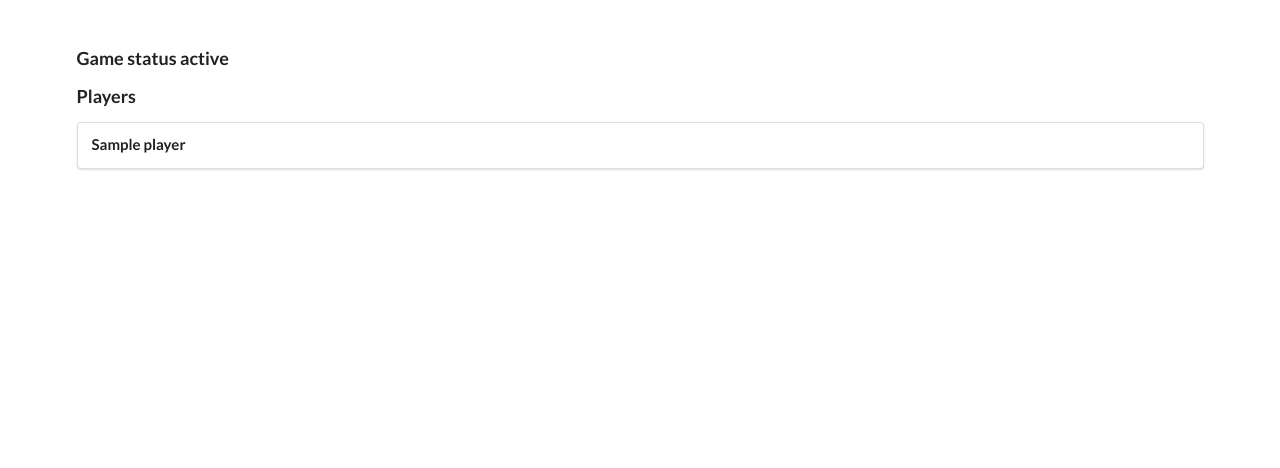
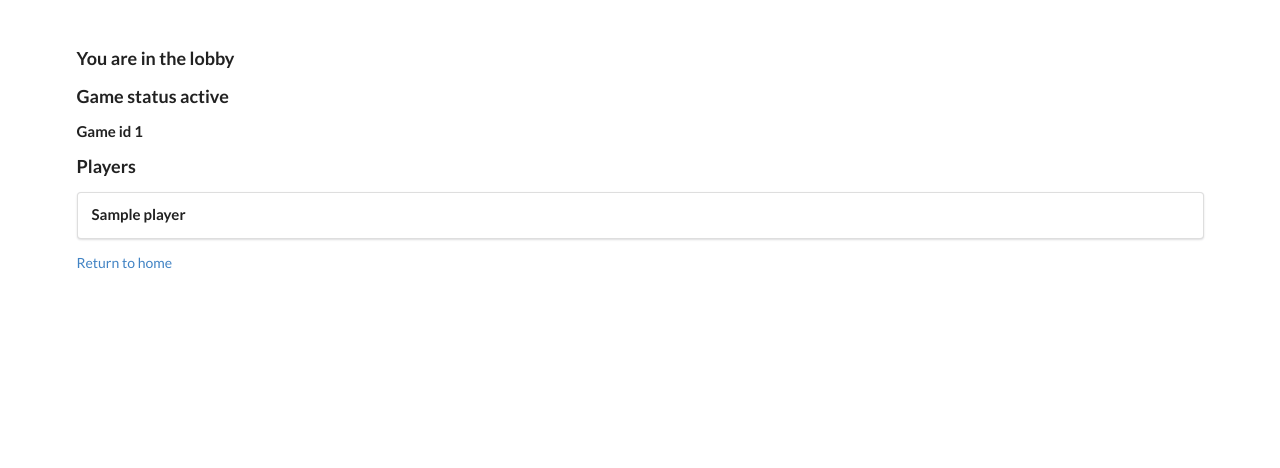
Before and after one commit to alex-law/villagers, a Flask app: template templates/lobby.html in a window 1280 px wide. Shown: the top 468 px of the page. Run offline with Flask 3, Linux system fonts and the light colour scheme; the template is opened without the code that fills it: most values are stand-ins (such as "Sample title", 1, 10 or a date in 2020); parts of the project's set-up code (start-up, migrations or seed data) failed here and were passed over.

Commit message:
add players and set up lobby

```diff
--- a/main.py
+++ b/main.py
@@ -28,30 +28,41 @@ def newGame():
     game_id = request.form.get("game_id")
     new_game = request.form.get("new_game")
     if (len(game_id.strip()) == 0 and new_game is None):
-        # return redirect(url_for("home"), valid='Please select new game or enter a game id')
         return render_template("home.html", valid= 'Please select new game or enter a game id')
-    #If game id is not valid tell user
-    if (db.collection.find_one({'game_id': game_id}) is None and new_game is None):
-        return render_template("home.html", valid='Game id not valid, please check and enter again')
+    #If game id already exists and user is trying to start a new game
+    if (db.collection.find_one({'game_id': game_id}) is not None) and (new_game is not None):
+        return render_template("home.html", valid='Game id is currently in use, please choose a new id')
+    #If game id does not exist and user is trying to join game
+    if (db.collection.find_one({'game_id': game_id}) is None) and (new_game is None):
+        return render_template("home.html", valid='Game id does not exist, please check your game id or request a new one')
     #Made it past all this so initiate player
     player = playerObj(player_name)
     #Start a new game
     if new_game is not None:
         #Initiate game obj
-        game = gameObj(player)
+        game = gameObj(player, init_game_id=game_id)
         #save game to db
-        game.game_id = db.collection.insert_one(game.toDict()).inserted_id
+        game.mongo_id = db.collection.insert_one(game.gameToDict()).inserted_id
         return render_template('lobby.html', game=game)
     #Otherwise get current game
     if new_game is None:
         #Get existing game
-        game_db = db.collection.get_one({'game_id': game_id})
+        game_db = db.collection.find_one({'game_id': game_id})
+        #Check to make sure that player doesn't already exist
+        curr_players = game_db['players']
+        if player.player_name in [p['player_name'] for p in curr_players]:
+            return render_template("home.html", valid='Player name already taken, please pick a new one')
+        #Add new player
+        curr_players.append(player.toDict())
+        filter = {'_id': game_db['_id']}
+        update_fields = {'$set': {'players': curr_players}}
+        # Update the document
+        result = db.collection.update_one(filter, update_fields, upsert=False)
+
         #Get game obj
-        game = gameObj(player, game_db)
+        game = gameObj(player, game_db=game_db)
+        #Update game dictionary
         return render_template('lobby.html', game=game)
-
-
-
 
 @app.get("/update/<int:todo_id>")
 def update(todo_id):
--- a/templates/home.html
+++ b/templates/home.html
@@ -19,7 +19,7 @@
                 <label>Enter player name</label>
                 <input type="text" name="player_name" placeholder="Player name..."><br>
                 <lable>Enter game id</lable>
-                <input type="text" name="game_id" placeholder="Gamie id..."><br>
+                <input type="text" name="game_id" placeholder="Game id..."><br>
                 <lable> New game</lable>
                 <input type="checkbox" name="new_game" value="yes"><br>
             </div>
--- a/templates/lobby.html
+++ b/templates/lobby.html
@@ -12,16 +12,17 @@
 
 <body>
     <div style="margin-top: 50px;" class="ui container">
-
+        <p class="ui big header">You are in the lobby</p>
         <p class="ui big header">Game status {{game.game_state}}</p>
+        <p class="ui small header">Game id {{game.game_id}}</p>
 
         <p class="ui big header">Players</p>
         <div class="ui segment">
-            {% for player, status in game.players.items() %}
-            <p class="ui small header">{{player}}</p>
+            {% for player in game.players %}
+            <p class="ui small header">{{player.player_name}}</p>
             {% endfor %}
         </div>
-
+    <a href="/" class="button">Return to home</a>
     </div>
 </body>
 
```
Also changed, not shown: villageObjects.py (+19 -6 lines).
